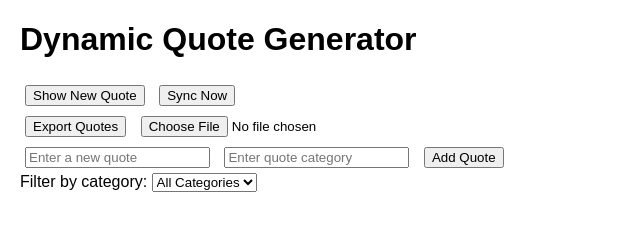
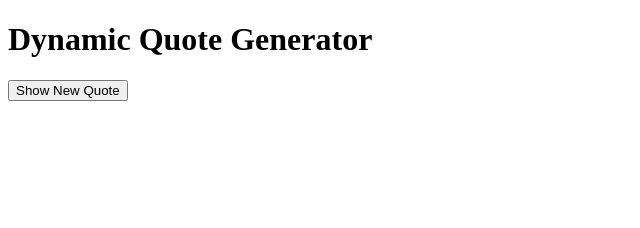
Before and after one commit to okunborabigail-bit/alx_fe_javascript, a plain HTML site: page dom-manipulation/index.html in a window 1280 px wide. Shown: the whole page, without its empty margins (0-640 px from the left). Drawn offline with Linux system fonts and the light colour scheme.

Commit message:
Update index.html

```diff
--- a/dom-manipulation/index.html
+++ b/dom-manipulation/index.html
@@ -4,42 +4,22 @@
   <meta charset="UTF-8">
   <meta name="viewport" content="width=device-width, initial-scale=1.0">
   <title>Dynamic Quote Generator</title>
-  <style>
-    body { font-family: Arial, sans-serif; margin: 20px; }
-    #notification { display: none; background-color: yellow; padding: 5px; margin-bottom: 10px; }
-    #quoteDisplay div { margin: 5px 0; }
-    input { margin: 5px; }
-    button { margin: 5px; }
-  </style>
 </head>
 <body>
   <h1>Dynamic Quote Generator</h1>
-  <!-- Notification -->
-  <div id="notification"></div>
-  <!-- Quote display -->
+
+  <!-- Quote output -->
   <div id="quoteDisplay"></div>
-  <!-- Buttons -->
+
+  <!-- Category filter -->
+  <div id="categoryContainer"></div>
+
+  <!-- Button to show new quote -->
   <button id="newQuote">Show New Quote</button>
-  <button id="syncButton">Sync Now</button>
-  <!-- JSON Import/Export -->
-  <div>
-    <button onclick="exportToJson()">Export Quotes</button>
-    <input type="file" id="importFile" accept=".json" onchange="importFromJsonFile(event)">
-  </div>
-  <!-- Add new quote -->
-  <div>
-    <input id="newQuoteText" type="text" placeholder="Enter a new quote" />
-    <input id="newQuoteCategory" type="text" placeholder="Enter quote category" />
-    <button id="addQuoteButton">Add Quote</button>
-  </div>
-  <!-- Category filter -->
-  <div>
-    <label for="categoryFilter">Filter by category:</label>
-    <select id="categoryFilter" onchange="filterQuotes()">
-      <option value="all">All Categories</option>
-    </select>
-  </div>
-  <!-- Link to script.js -->
+
+  <!-- Form will be generated dynamically -->
+  <div id="formContainer"></div>
+
   <script src="script.js"></script>
 </body>
 </html>
```
